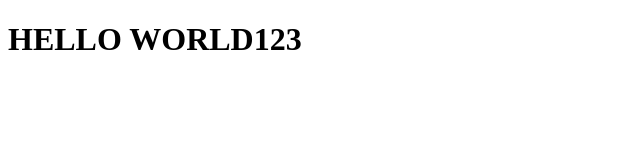
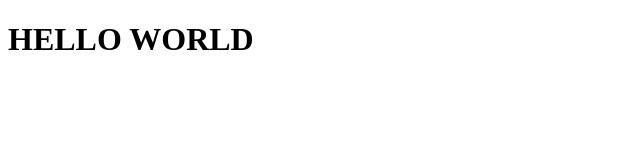
Before and after one commit to Dafa232/mamangrevo, a plain HTML site: page index.html in a window 1280 px wide. Shown: the full height of the page, 0-640 px from the left. Drawn offline with Linux system fonts and the light colour scheme.

Commit message:
second commit

```diff
--- a/index.html
+++ b/index.html
@@ -4,6 +4,6 @@
         <title>NIIXO</title>
     </head>
     <body>
-        <h1>HELLO WORLD123</h1>
+        <h1>HELLO WORLD</h1>
     </body>
 </html>
```
